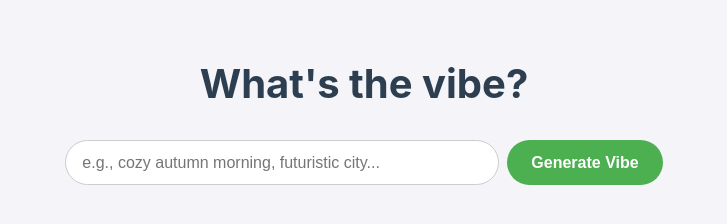
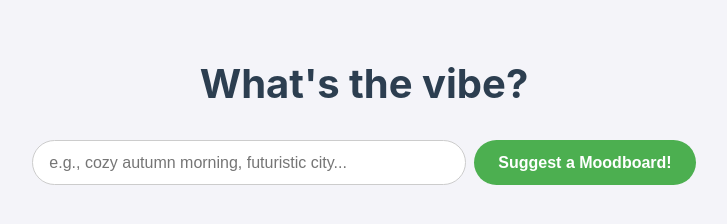
Before and after one commit to vabaimova/what-s-the-vibe, a website: page public/index.html in a window 1280 px wide. Shown: the whole page, without its empty margins (276-1003 px from the left). Drawn offline with Linux system fonts and the light colour scheme.

Commit message:
updated button name

```diff
--- a/public/index.html
+++ b/public/index.html
@@ -15,7 +15,7 @@
     <main>
         <form id="vibe-form">
             <input type="text" id="vibe-input" placeholder="e.g., cozy autumn morning, futuristic city..." required>
-            <button type="submit">Generate Vibe</button>
+            <button type="submit">Suggest a Moodboard!</button>
         </form>
 
         <div id="loader" class="hidden"></div>
```
